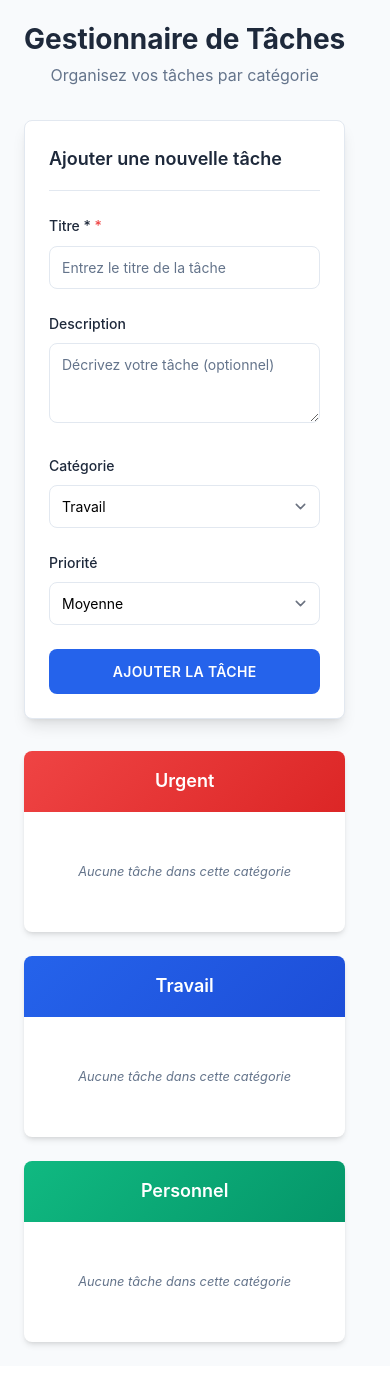
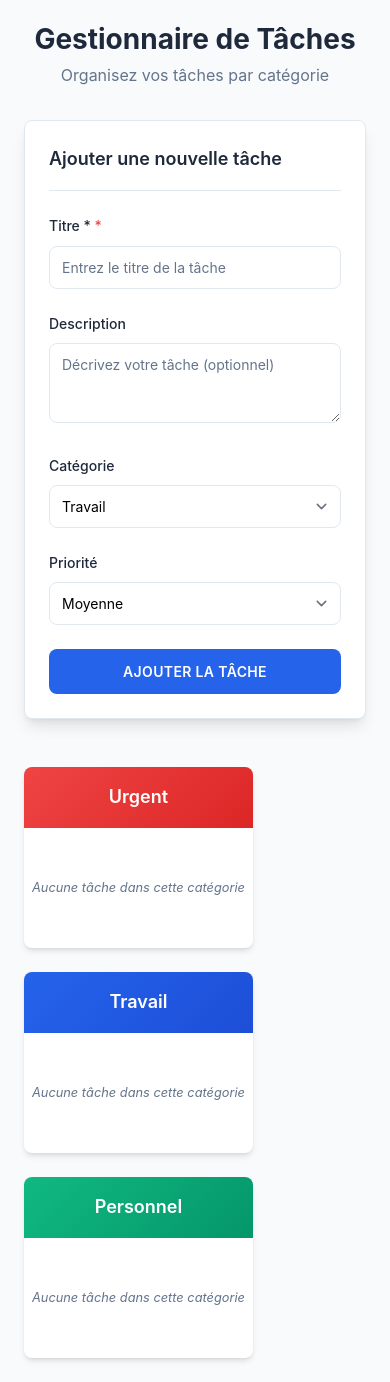
Before and after one commit to fredericlauss/courscss, a React (Vite) app in the folder task-manager/: page / in a window 390 px wide. Built offline with nearby package versions, Linux system fonts and the light colour scheme.

Commit message:
Refactor CSS styles across components to enhance layout and responsiveness; removed unused styles and improved structure in TaskManager, TaskItem, and TaskList.

```diff
--- a/task-manager/src/App.css
+++ b/task-manager/src/App.css
@@ -18,7 +18,6 @@
   --transition: all 0.2s ease-in-out;
 }
 
-/* Reset et styles de base */
 * {
   margin: 0;
   padding: 0;
@@ -39,12 +38,13 @@ body {
   min-height: 100vh;
   display: flex;
   flex-direction: column;
+  width: 100%;
 }
 
 .app {
   flex: 1;
   padding: 2rem;
-  max-width: 1200px;
+  max-width: 1575px;
   margin: 0 auto;
   width: 100%;
 
@@ -53,7 +53,6 @@ body {
   }
 }
 
-/* Styles des boutons globaux */
 .btn {
   display: inline-flex;
   align-items: center;
@@ -109,7 +108,6 @@ body {
   }
 }
 
-/* Styles des inputs globaux */
 .input {
   width: 100%;
   padding: 0.75rem;
@@ -130,7 +128,6 @@ body {
   }
 }
 
-/* Styles des labels globaux */
 .label {
   display: block;
   margin-bottom: 0.5rem;
@@ -139,7 +136,6 @@ body {
   color: var(--text-primary);
 }
 
-/* Utilitaires */
 .text-center {
   text-align: center;
 }
--- a/task-manager/src/components/TaskItem.css
+++ b/task-manager/src/components/TaskItem.css
@@ -200,7 +200,6 @@
   }
 }
 
-/* Animation de suppression */
 .task-item {
   &.removing {
     animation: slideOutLeft 0.3s ease-out forwards;
@@ -214,7 +213,6 @@
   }
 }
 
-/* Responsive design */
 @media (max-width: 768px) {
   .task-item {
     padding: 0.75rem;
--- a/task-manager/src/components/TaskList.css
+++ b/task-manager/src/components/TaskList.css
@@ -18,7 +18,6 @@
   }
 }
 
-/* Animation pour les nouvelles tâches */
 .task-list {
   > * {
     animation: slideInRight 0.3s ease-out;
@@ -42,7 +41,6 @@
   }
 }
 
-/* Responsive design */
 @media (max-width: 768px) {
   .task-list {
     padding: 0.75rem;
--- a/task-manager/src/components/TaskManager.css
+++ b/task-manager/src/components/TaskManager.css
@@ -1,5 +1,5 @@
 .task-manager {
-  max-width: 1200px;
+  max-width: 1575px;
   margin: 0 auto;
   padding: 2rem;
 
@@ -30,10 +30,30 @@
   }
 }
 
+.main-content {
+  display: flex;
+  gap: 2rem;
+  align-items: flex-start;
+
+  @media (max-width: 1024px) {
+    flex-direction: column;
+    gap: 1.5rem;
+  }
+}
+
+.form-section {
+  flex: 0 0 350px;
+
+  @media (max-width: 1024px) {
+    flex: none;
+    width: 100%;
+  }
+}
+
 .task-categories {
   display: flex;
-  gap: 2rem;
-  margin-top: 2rem;
+  gap: 1rem;
+  flex: 1;
 
   @media (max-width: 1024px) {
     flex-direction: column;
@@ -76,7 +96,6 @@
   }
 }
 
-/* Animation d'entrée pour les sections */
 .category-section {
   animation: slideInUp 0.5s ease-out;
 
@@ -104,7 +123,6 @@
   }
 }
 
-/* Responsive design amélioré */
 @media (max-width: 640px) {
   .task-manager {
     padding: 0.5rem;
--- a/task-manager/src/components/TaskManager.jsx
+++ b/task-manager/src/components/TaskManager.jsx
@@ -10,7 +10,6 @@ const TaskManager = () => {
   })
   const [editingTask, setEditingTask] = useState(null)
 
-  // Sauvegarder les tâches dans localStorage à chaque modification
   useEffect(() => {
     localStorage.setItem('tasks', JSON.stringify(tasks))
   }, [tasks])
@@ -61,12 +60,15 @@ const TaskManager = () => {
         <p>Organisez vos tâches par catégorie</p>
       </header>
 
+      <div className="main-content">
+        <div className="form-section">
           <TaskForm
             onAddTask={addTask}
             onUpdateTask={updateTask}
             editingTask={editingTask}
             onCancelEdit={cancelEditing}
           />
+        </div>
 
         <div className="task-categories">
           <div className="category-section">
@@ -100,6 +102,7 @@ const TaskManager = () => {
           </div>
         </div>
       </div>
+    </div>
   )
 }
 
```
Lines whose indentation alone changed are shown as unchanged.
